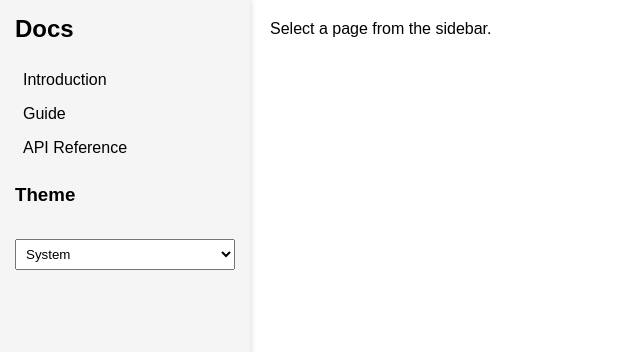
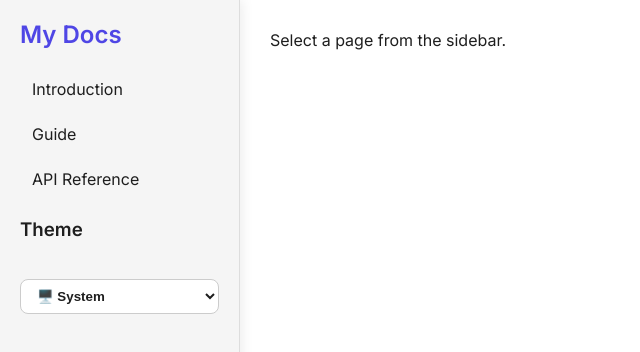
Before and after one commit to emark8785-lang/smth, a plain HTML site: page index.html in a window 1280 px wide. Shown: the top 352 px of the page, without its empty margins (0-640 px from the left). Drawn offline with nearby package versions, Linux system fonts and the light colour scheme.

Commit message:
Update index.html

```diff
--- a/index.html
+++ b/index.html
@@ -4,71 +4,101 @@
   <meta charset="UTF-8">
   <title>My Docs</title>
   <meta name="viewport" content="width=device-width, initial-scale=1.0">
+  <link href="https://fonts.googleapis.com/css2?family=Inter:wght@400;600&display=swap" rel="stylesheet">
   <style>
     :root {
       --bg: #ffffff;
-      --fg: #000000;
+      --fg: #1e1e1e;
       --sidebar-bg: #f5f5f5;
-      --link-hover: #ddd;
-      --code-bg: #eee;
+      --link-hover: #e0e0e0;
+      --code-bg: #f0f0f0;
+      --accent: #4f46e5;
     }
 
     [data-theme="dark"] {
-      --bg: #1e1e1e;
-      --fg: #e5e5e5;
-      --sidebar-bg: #2a2a2a;
-      --link-hover: #444;
-      --code-bg: #333;
+      --bg: #121212;
+      --fg: #e0e0e0;
+      --sidebar-bg: #1f1f1f;
+      --link-hover: #333;
+      --code-bg: #1a1a1a;
+      --accent: #818cf8;
     }
 
+    * { box-sizing: border-box; }
     body {
       margin: 0;
-      font-family: Arial, sans-serif;
+      font-family: 'Inter', sans-serif;
       display: flex;
       background: var(--bg);
       color: var(--fg);
+      transition: background 0.3s, color 0.3s;
     }
+
     nav {
-      width: 220px;
+      width: 240px;
       background: var(--sidebar-bg);
-      padding: 15px;
+      padding: 20px;
       height: 100vh;
       overflow-y: auto;
-      box-shadow: 2px 0 5px rgba(0,0,0,0.1);
-      transition: transform 0.3s ease;
+      box-shadow: 2px 0 12px rgba(0,0,0,0.08);
+      transition: transform 0.3s ease, background 0.3s;
+      border-right: 1px solid #ddd;
     }
-    nav h2 { margin-top: 0; }
+
+    nav h2 { margin-top: 0; font-weight: 600; color: var(--accent); }
     nav a {
       display: block;
-      padding: 8px;
+      padding: 10px 12px;
       text-decoration: none;
       color: var(--fg);
-      border-radius: 4px;
+      border-radius: 8px;
+      margin-bottom: 5px;
+      transition: background 0.2s;
     }
     nav a:hover { background: var(--link-hover); }
-    main { flex: 1; padding: 20px; overflow-y: auto; }
-    pre { background: var(--code-bg); padding: 10px; overflow-x: auto; }
-    code { font-family: monospace; }
 
-    /* Mobile styles */
+    main {
+      flex: 1;
+      padding: 30px;
+      overflow-y: auto;
+      transition: background 0.3s;
+    }
+
+    main h1, main h2, main h3 { color: var(--accent); }
+    main pre { background: var(--code-bg); padding: 15px; border-radius: 8px; overflow-x: auto; }
+    code { font-family: 'Source Code Pro', monospace; }
+    main > * { margin-bottom: 20px; }
+
+    /* Mobile */
     #menuButton {
       display: none;
       position: fixed;
-      top: 10px;
-      left: 10px;
-      background: #333;
+      top: 15px;
+      left: 15px;
+      background: linear-gradient(45deg, #4f46e5, #818cf8);
       color: #fff;
       border: none;
-      padding: 10px 15px;
-      font-size: 16px;
-      border-radius: 4px;
+      padding: 12px 18px;
+      font-size: 18px;
+      border-radius: 10px;
+      box-shadow: 0 4px 8px rgba(0,0,0,0.2);
+      cursor: pointer;
       z-index: 1000;
+      transition: transform 0.2s;
     }
 
+    #menuButton:hover { transform: scale(1.05); }
+
     #themeSelect {
-      margin-top: 15px;
+      margin-top: 20px;
       width: 100%;
-      padding: 6px;
+      padding: 8px 12px;
+      border-radius: 8px;
+      border: 1px solid #ccc;
+      background: var(--bg);
+      color: var(--fg);
+      font-weight: 600;
+      cursor: pointer;
     }
 
     @media (max-width: 768px) {
@@ -79,25 +109,26 @@
         height: 100%;
         transform: translateX(-100%);
         z-index: 999;
+        border-right: none;
       }
       nav.show { transform: translateX(0); }
-      main { margin-top: 50px; }
+      main { margin-top: 60px; padding: 20px; }
       #menuButton { display: block; }
     }
   </style>
 </head>
 <body>
-  <button id="menuButton">☰ Menu</button>
+  <button id="menuButton">☰</button>
   <nav id="sidebar">
-    <h2>Docs</h2>
+    <h2>My Docs</h2>
     <a href="#intro.md">Introduction</a>
     <a href="#guide.md">Guide</a>
     <a href="#api.md">API Reference</a>
     <h3>Theme</h3>
     <select id="themeSelect">
-      <option value="system">System</option>
-      <option value="light">Light</option>
-      <option value="dark">Dark</option>
+      <option value="system">🖥️ System</option>
+      <option value="light">🌞 Light</option>
+      <option value="dark">🌙 Dark</option>
     </select>
   </nav>
   <main id="content">Select a page from the sidebar.</main>
@@ -110,7 +141,7 @@
         if (!res.ok) throw new Error("File not found");
         const text = await res.text();
         document.getElementById("content").innerHTML = marked.parse(text);
-        window.scrollTo(0, 0); // scroll to top after page change
+        window.scrollTo(0, 0);
       } catch (e) {
         document.getElementById("content").innerHTML = `<p style="color:red;">Error loading ${file}</p>`;
       }
@@ -124,7 +155,7 @@
     window.addEventListener("hashchange", handleHash);
     window.addEventListener("load", handleHash);
 
-    // Mobile toggle
+    // Mobile sidebar toggle
     const menuButton = document.getElementById("menuButton");
     const sidebar = document.getElementById("sidebar");
     menuButton.addEventListener("click", () => {
@@ -132,9 +163,7 @@
     });
 
     sidebar.querySelectorAll("a").forEach(link => {
-      link.addEventListener("click", () => {
-        sidebar.classList.remove("show");
-      });
+      link.addEventListener("click", () => sidebar.classList.remove("show"));
     });
 
     // THEME HANDLING
@@ -150,16 +179,12 @@
       localStorage.setItem("theme", theme);
     }
 
-    themeSelect.addEventListener("change", () => {
-      applyTheme(themeSelect.value);
-    });
+    themeSelect.addEventListener("change", () => applyTheme(themeSelect.value));
 
-    // Init theme
     const savedTheme = localStorage.getItem("theme") || "system";
     themeSelect.value = savedTheme;
     applyTheme(savedTheme);
 
-    // Watch for system changes
     window.matchMedia("(prefers-color-scheme: dark)").addEventListener("change", () => {
       if (themeSelect.value === "system") applyTheme("system");
     });
```
